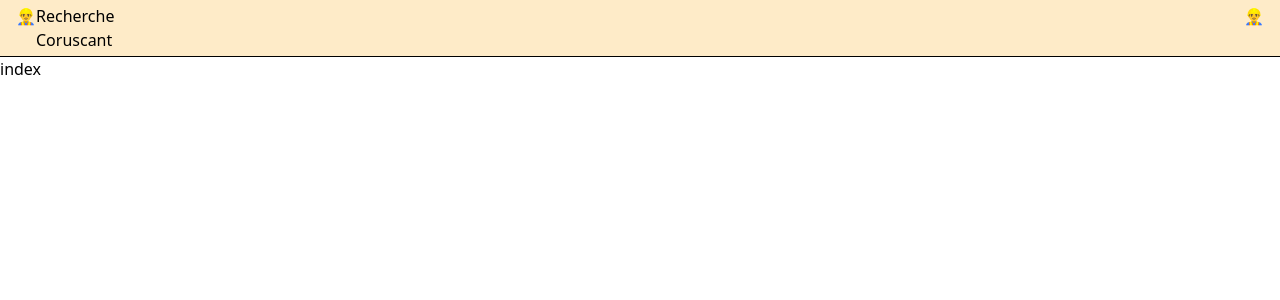
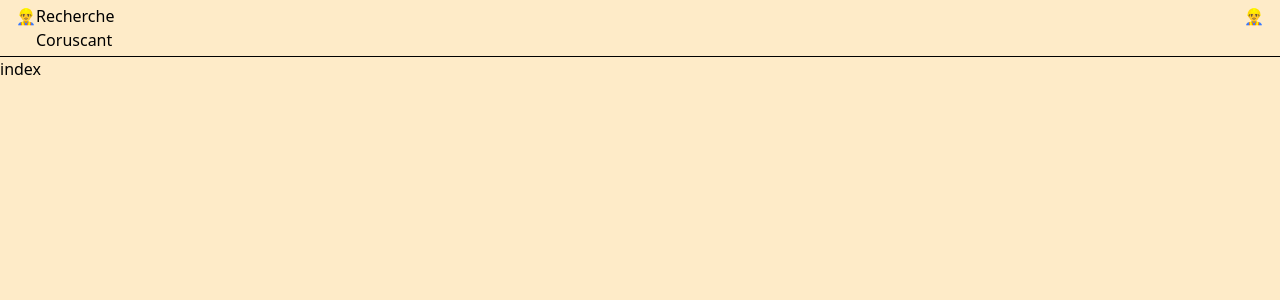
Before and after one commit to Devessier/vladivodico, a Nuxt app: page / in a window 1280 px wide. Shown: the top 300 px of the page. Built offline with nearby package versions, Linux system fonts and the light colour scheme.

Commit message:
feat(pages): set correct pages background color

```diff
--- a/layouts/default.vue
+++ b/layouts/default.vue
@@ -32,8 +32,18 @@ main {
     grid-template: 'main';
 }
 
-main > * {
+main > article {
+    @apply flex w-full bg-orange-200;
+
     grid-area: main;
+}
+
+main:first-child {
+    z-index: 1;
+}
+
+main:nth-child(2) {
+    z-index: 2;
 }
 </style>
 
--- a/pages/_definition.vue
+++ b/pages/_definition.vue
@@ -1,5 +1,5 @@
 <template>
-    <div class="flex w-full bg-red-800 z-20">definition</div>
+    <article>definition</article>
 </template>
 
 <script>
--- a/pages/index.vue
+++ b/pages/index.vue
@@ -1,5 +1,5 @@
 <template>
-    <div class="flex w-full bg-white z-10">index</div>
+    <article>index</article>
 </template>
 
 <script></script>
```
